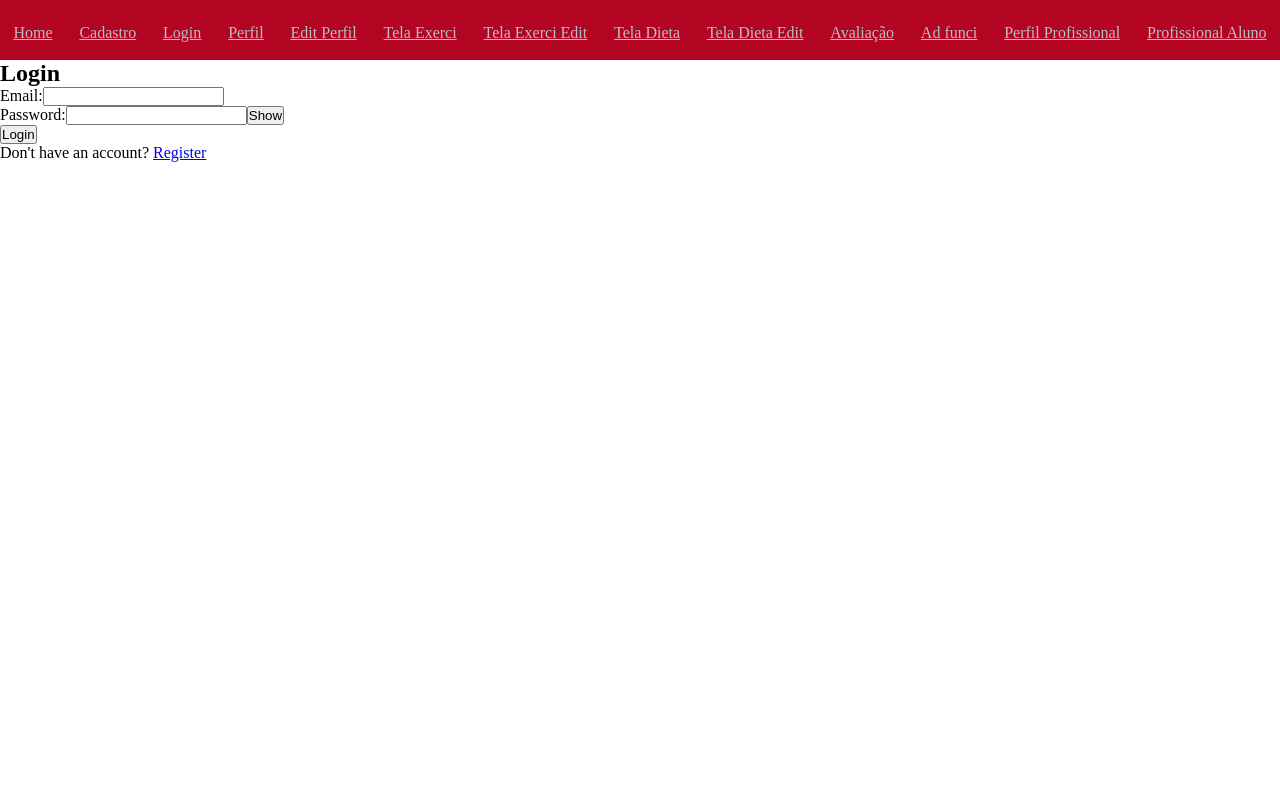
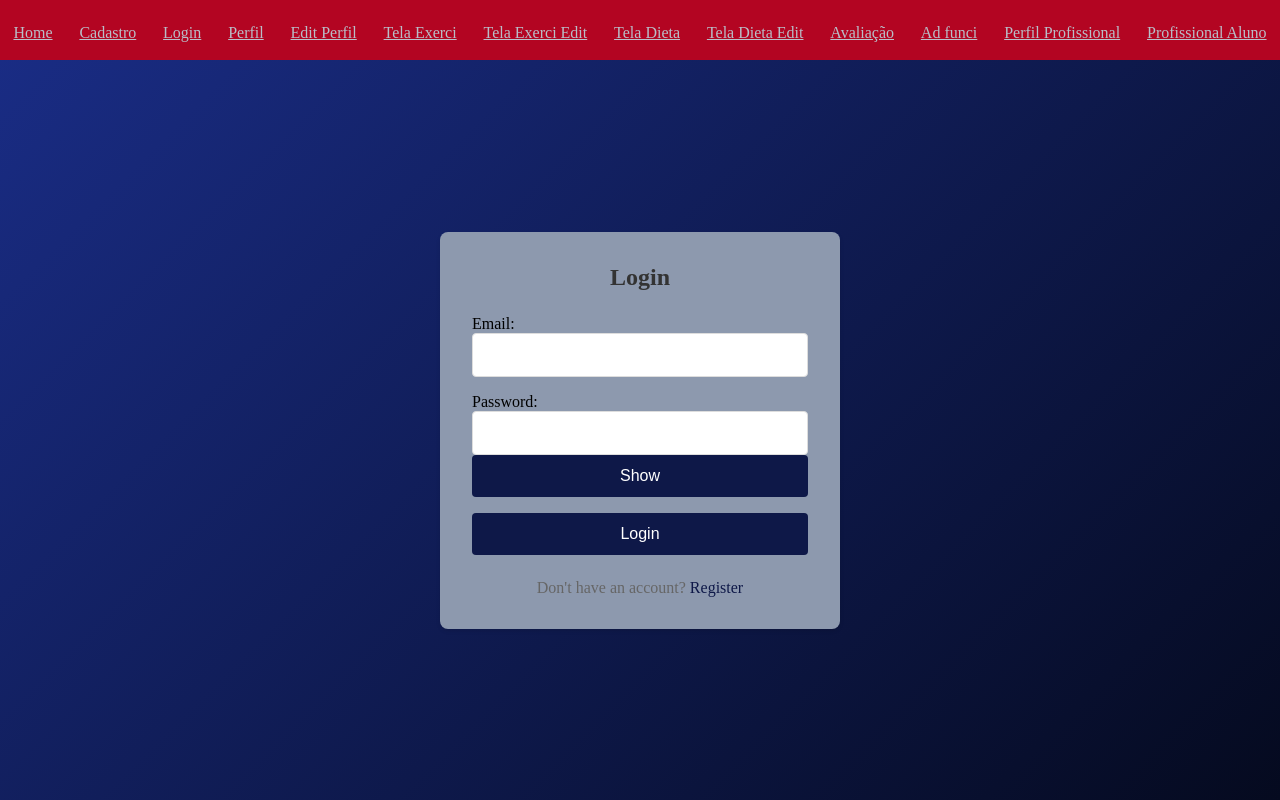
Before and after one commit to GuilhermeZamboni32/Rep-S.A, a React (Vite) app in the folder VidaFit/: page /login in a window 1280 px wide. Built offline with nearby package versions, Linux system fonts and the light colour scheme.

Commit message:
Login ta bonito

```diff
--- a/VidaFit/src/Context/GlobalContext.jsx
+++ b/VidaFit/src/Context/GlobalContext.jsx
@@ -56,8 +56,6 @@ export const GlobalContextProvider = ({ children }) => {
     localStorage.setItem('user', JSON.stringify(newUser));
   };
 
-  console.log('User:', user);
-
   return (
     <GlobalContext.Provider
       value={{
--- a/VidaFit/src/pages/Login.jsx
+++ b/VidaFit/src/pages/Login.jsx
@@ -18,15 +18,11 @@ function Login() {
     setLoading(true);
     setError('');
 
-    console.log('Submitting form:', form)
-
     try {
       const response = await axios.post('http://localhost:3000/login', {
         email_user: form.email_user,
         password_user: form.password_user
       });
-
-      console.log('Login response:', response.data)
 
       updateUser({
         id: response.data.id_user,
@@ -50,45 +46,54 @@ function Login() {
   };
 
   return (
-    <div>
+    <div className="container-login">
       <Navbar />
-      <div className="login-container">
+      <div className="center-site">
+        <div className="container-card">
           <form onSubmit={handleSubmit}>
-          <h2>Login</h2>
+            <h2 className="login-txt">Login</h2>
             {error && <p className="error-message">{error}</p>}
-          <div>
+            <div className="input-group">
               <label>Email:</label>
               <input
                 type="email"
                 name="email_user"
                 value={form.email_user}
                 onChange={handleChange}
+                className={`inputs ${error ? 'input-error' : ''}`}
                 required
               />
             </div>
-          <div>
+            <div className="input-group">
               <label>Password:</label>
               <input
                 type={showPassword ? 'text' : 'password'}
                 name="password_user"
                 value={form.password_user}
                 onChange={handleChange}
+                className={`inputs ${error ? 'input-error' : ''}`}
                 required
               />
               <button
                 type="button"
                 onClick={() => setShowPassword(!showPassword)}
+                className="botao-login"
               >
                 {showPassword ? 'Hide' : 'Show'}
               </button>
             </div>
-          <button type="submit" disabled={loading}>
+            <button
+              type="submit"
+              disabled={loading}
+              className="botao-login"
+            >
               {loading ? 'Logging in...' : 'Login'}
             </button>
-          <p>
+            <p className="register-link">
               Don't have an account? <Link to="/cadastro">Register</Link>
             </p>
           </form>
+        </div>
       </div>
     </div>
   );
```
Also changed, not shown: 2 other files (tests, documents, lock files or other folders). Lines whose indentation alone changed are shown as unchanged.
